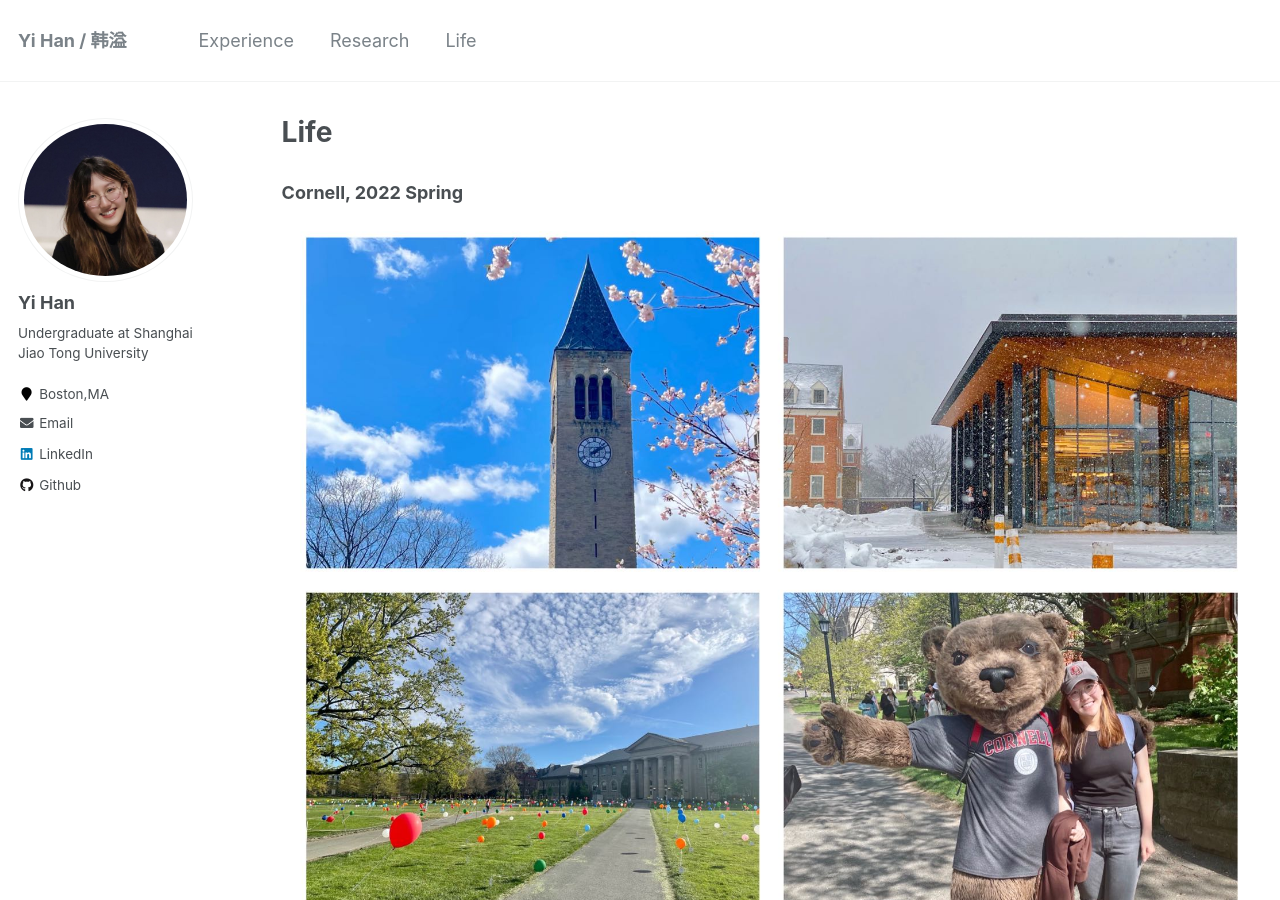
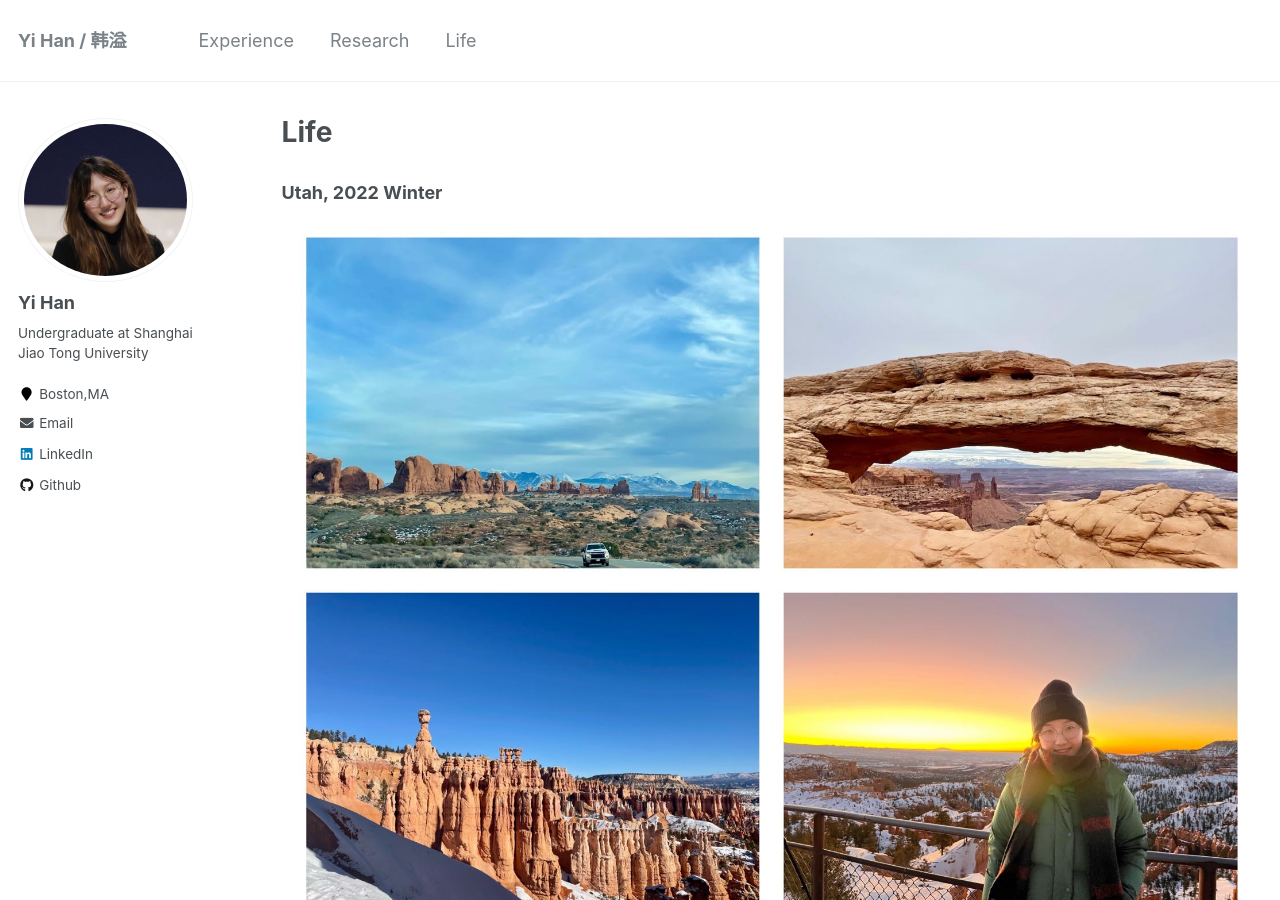
Before and after one commit to yiiihan/yiiihan.github.io, a Jekyll site: the page built from _pages/life.md, in a window 1280 px wide and 900 px high. Built offline with Jekyll 4.4.1, drawn with Linux system fonts in a browser that asks for light colours.

Commit message:
Update life.md

```diff
--- a/_pages/life.md
+++ b/_pages/life.md
@@ -4,6 +4,11 @@ title: "Life"
 permalink: /life/
 author_profile: true
 ---
+### Utah, 2022 Winter
+<div align="center">
+<img src="/_pages/images/WechatIMG34.jpeg" height="10px" alt="图片说明" >
+</div>
+
 ### Cornell, 2022 Spring
 <div align="center">
 <img src="/_pages/images/WechatIMG980.jpeg" height="10px" alt="图片说明" >
```
